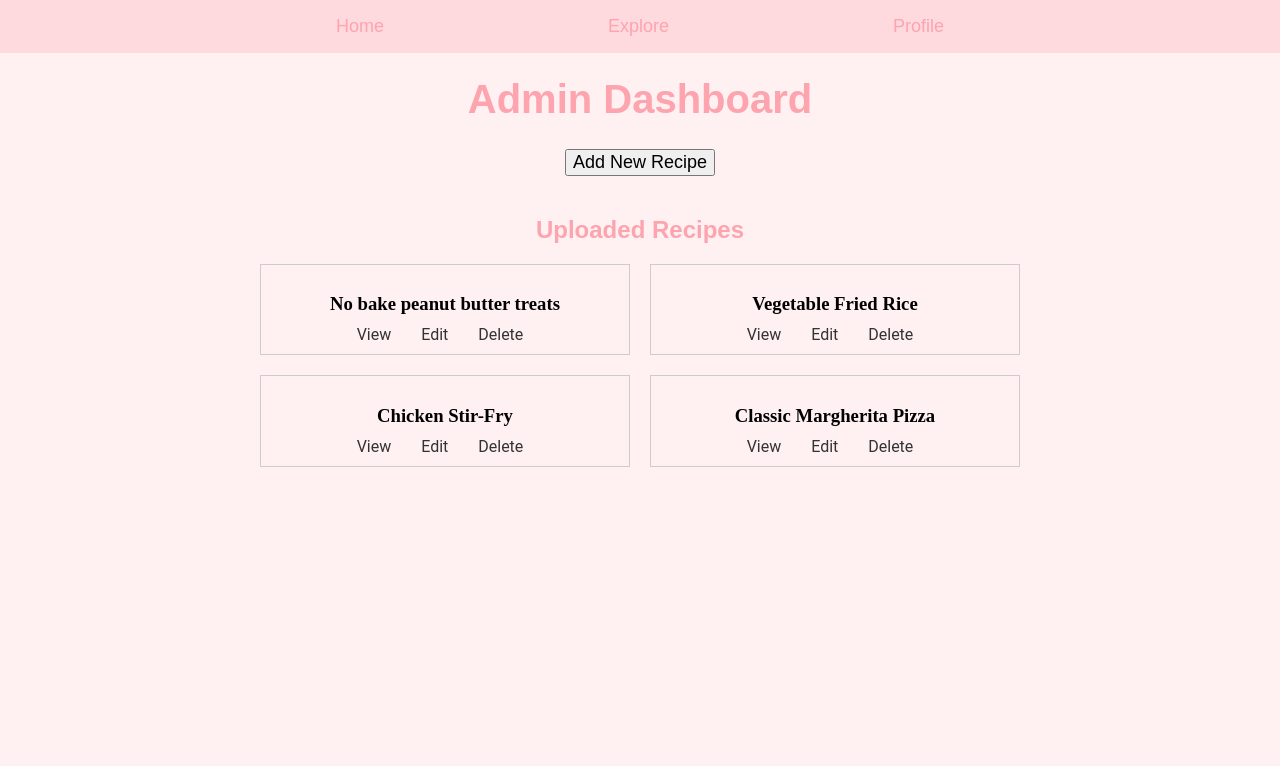
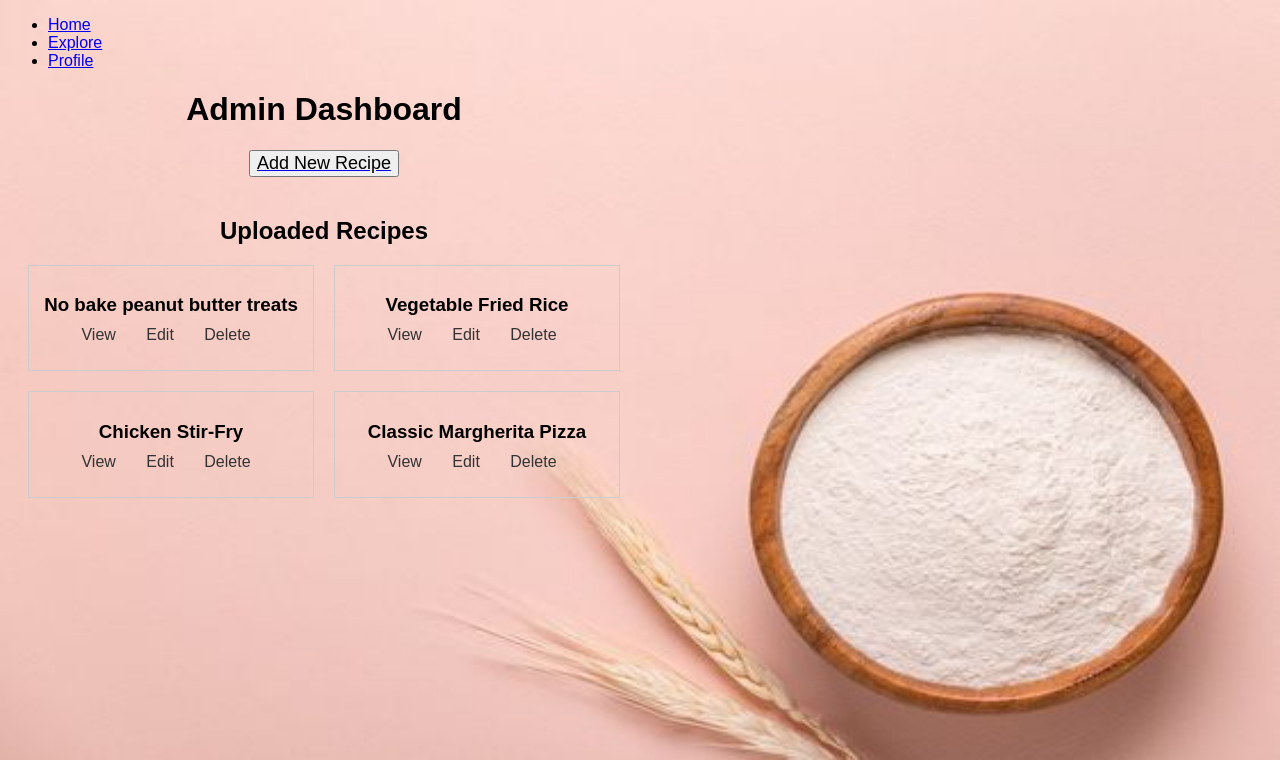
Before and after one commit to nourhan031/recipe-finder, a Python web app: template templates/admin/admin_dashboard.html in a window 1280 px wide. Shown: the top 766 px of the page. Run offline with Jinja, Linux system fonts and the light colour scheme; the template is opened without the code that fills it, so the values that code supplies are empty.

Commit message:
adding nav_bar and base design

```diff
--- a/static/css/base.css
+++ b/static/css/base.css
@@ -1,85 +1,78 @@
-/* Reset some default styles */
-ul, li, a {
+body {
+    font-family: Arial, sans-serif;
+    background-image: url(../images/website_background2.jpeg);
+    background-size:  100vw 95vh;
+    background-position: top;
+    background-repeat: no-repeat;
+    background-attachment: fixed;
+}
+
+/* Header styles */
+header {
+    position: relative;
+    top: 0;
+    left: 0;
+    width: auto;
+    background-color: rgba(0, 0, 0, 0);
+    box-shadow: 0 2px 4px rgba(0, 0, 0, 0.1);
+    display: flex;
+    justify-content: space-between;
+    align-items: center;
+    padding: 10px 20px;
+}
+
+
+.logo {
+    float: left;
+    padding: 20px 0;
+    margin-left: 20px;
+    }
+
+.logo h1 {
+    margin: 0;
+}
+
+.navbar {
+    float: right;
+    margin-right: 60px;
+    margin-top: 20px;
+    align-items: center;
+    justify-content: space-between;
+    background-color: transparent;
+}
+
+.navbar ul {
+    list-style-type: none;
     margin: 0;
     padding: 0;
-    text-decoration: none;
-    list-style-type: none;
-    font-family: 'Roboto', sans-serif;
-}
-body{
-    background-color: #fff1f2;
 }
 
-.container{
-    text-align: center;
+.navbar ul li {
+    display: inline-block;
+    margin-right: 20px;
 }
 
-/* Style the navigation bar */
-nav {
-    background-color: #fed9de;
-    display: flex;
-    justify-content: center;
-    padding: 1rem 0;
-    margin: -8px -8px -8px -8px;
+.navbar ul li a {
+    text-decoration: none;
+    color: #333;
+    padding: 10px 15px;
+    border-radius: 5px;
+    transition: background-color 0.3s ease;
 }
 
-nav ul {
-    display: flex;
-    justify-content: space-between;
-    width: 50%;
+.navbar ul li a:hover {
+    background-color: #fda4af;
+    color: #000;
 }
 
-nav ul li {
-    margin: 0 1rem;
+.navbar.hidden {
+    display: none;
 }
 
-nav ul li a {
-    color: #fda4af;
-    font-size: large;
-    font-family: Rubik,sans-serif;
-}
-
-/* Style the main content */
-h1 {
-    font-size: 2.5rem;
-    text-align: center;
-    margin-top: 2rem;
-    font-family: 'Montserrat', sans-serif;
-    color: #fda4af;
-
-}
-
-h2{
-    font-family: 'Montserrat', sans-serif;
-    color: #fda4af;
-}
-
-p {
-    font-size: 1.2rem;
-    text-align: center;
-    margin-top: 1rem;
-    color: #fda4af;
-}
-
-/* Style the footer */
-footer {
-    background-color: #fed9de;
-    color: #fda4af;
-    text-align: center;
-    padding: 1rem 0;
-    margin-top: 2rem;
-    position: fixed; /* Position the footer at the bottom of the page */
-    bottom: 0;
-    width: 100%; /* Make the footer full width */
-    font-family: Rubik,sans-serif;
-    margin-left: -7px;
-}
-
-/* Style the dropdown menu */
 .dropdown-content {
     display: none;
     position: absolute;
-    background-color: #f9f9f9;
+    background-color: #fde9de;
     min-width: 120px;
     z-index: 1;
 }
@@ -95,50 +88,62 @@ footer {
     display: block;
 }
 
-/* Style the dropdown options on hover */
 .dropdown-content a:hover {
     background-color: #ddd;
 }
 
+.welcome{
+    margin-top: 50px;
+    width: auto;
+    font-size: large;
+    color: #000;
+    padding: 5rem 1rem 5rem 5rem;
+}
 
-
-* {
-    box-sizing: border-box;
-  }
-  .container {
-    width: 70%; /* Adjust as needed */
-    margin: 0 auto; /* Center the container horizontally */
-  }
-/* Style the search field */
+.container {
+    width: 50%;
+    margin: 0;
+}
 form.example input[type=text] {
     padding: 20px;
-    margin-top: 40px;
-    margin-left: 110px;
+    margin-top: 20px;
     font-size: 17px;
     border: 2px solid #fda4af;
     float: left;
     width: 50%;
-    background: #fff1f2;
+    background: #fde9de;
     color: #fda4af;
-  }
 
-  /* Style the submit button */
-  form.example button {
+}
+input[type=text]::placeholder {
+    color: #4b5563;
+}
+
+form.example button {
     float: left;
     width: 20%;
-    margin-top: 40px;
+    margin-top: 20px;
     padding: 20px;
     background: #fda4af;
     color: #fff1f2;
     font-size: 17px;
     border: 2px solid #fda4af;
-    border-left: none; /* Prevent double borders */
+    border-left: none;
     cursor: pointer;
-  }
+}
 
-
-
-/* Recipe Cards */
+footer {
+    background-color: #f5cac2;
+    color: #000;
+    text-align: center;
+    padding: 1rem 0;
+    margin-top: 2rem;
+    position: fixed;
+    bottom: 0;
+    width: 100%;
+    font-family: Rubik,sans-serif;
+    margin-left: -7px;
+}
 
 .recipe-card {
     width: 200px;
@@ -161,4 +166,5 @@ form.example input[type=text] {
 .recipe-card h3 {
     font-size: 16px;
     margin: 0;
+    margin-bottom: 15px;
 }
```
Also changed, not shown: templates/base.html (+22 -14 lines), static/css/nav_bar.css (added), static/images/website_background2.jpeg (added), 1 other file.
